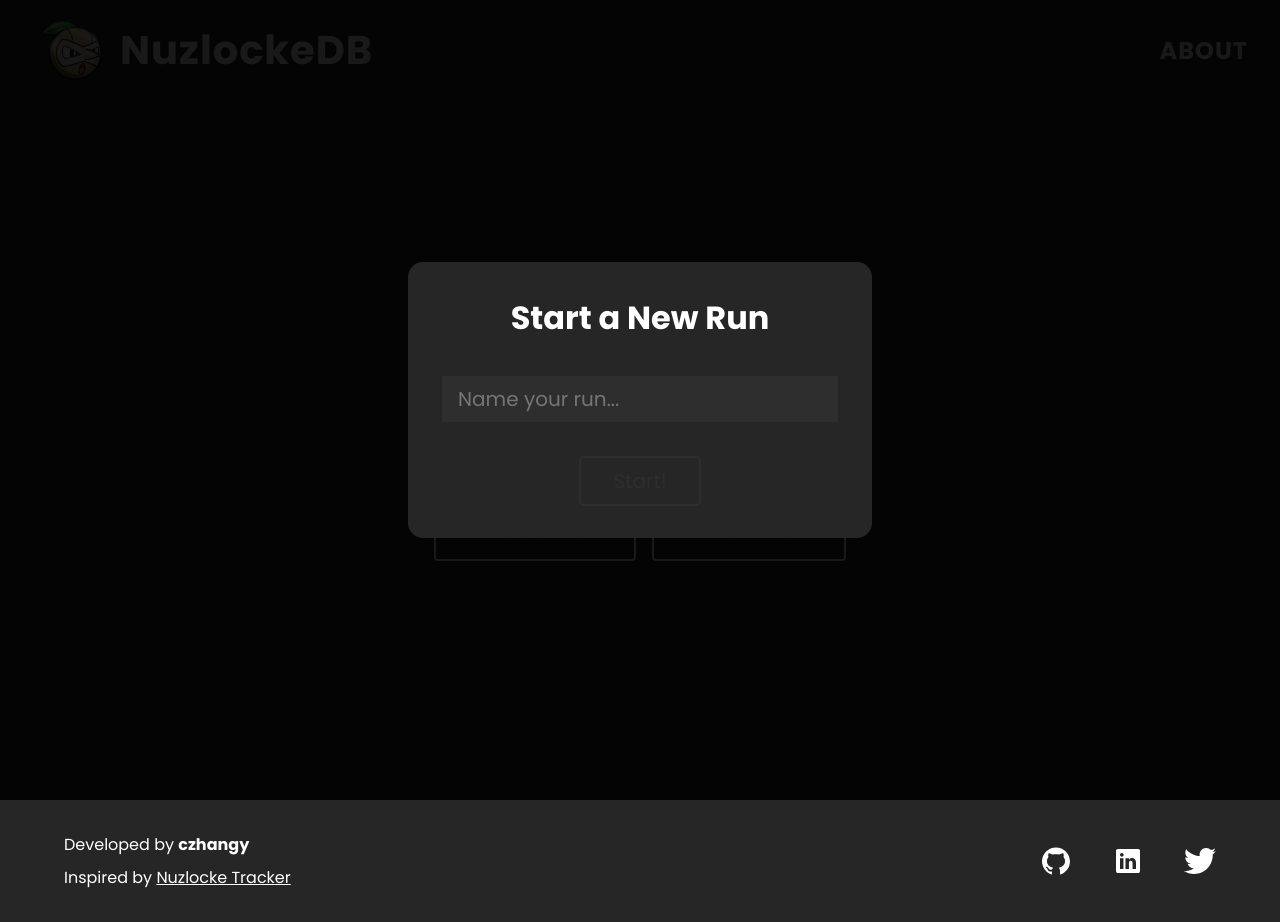
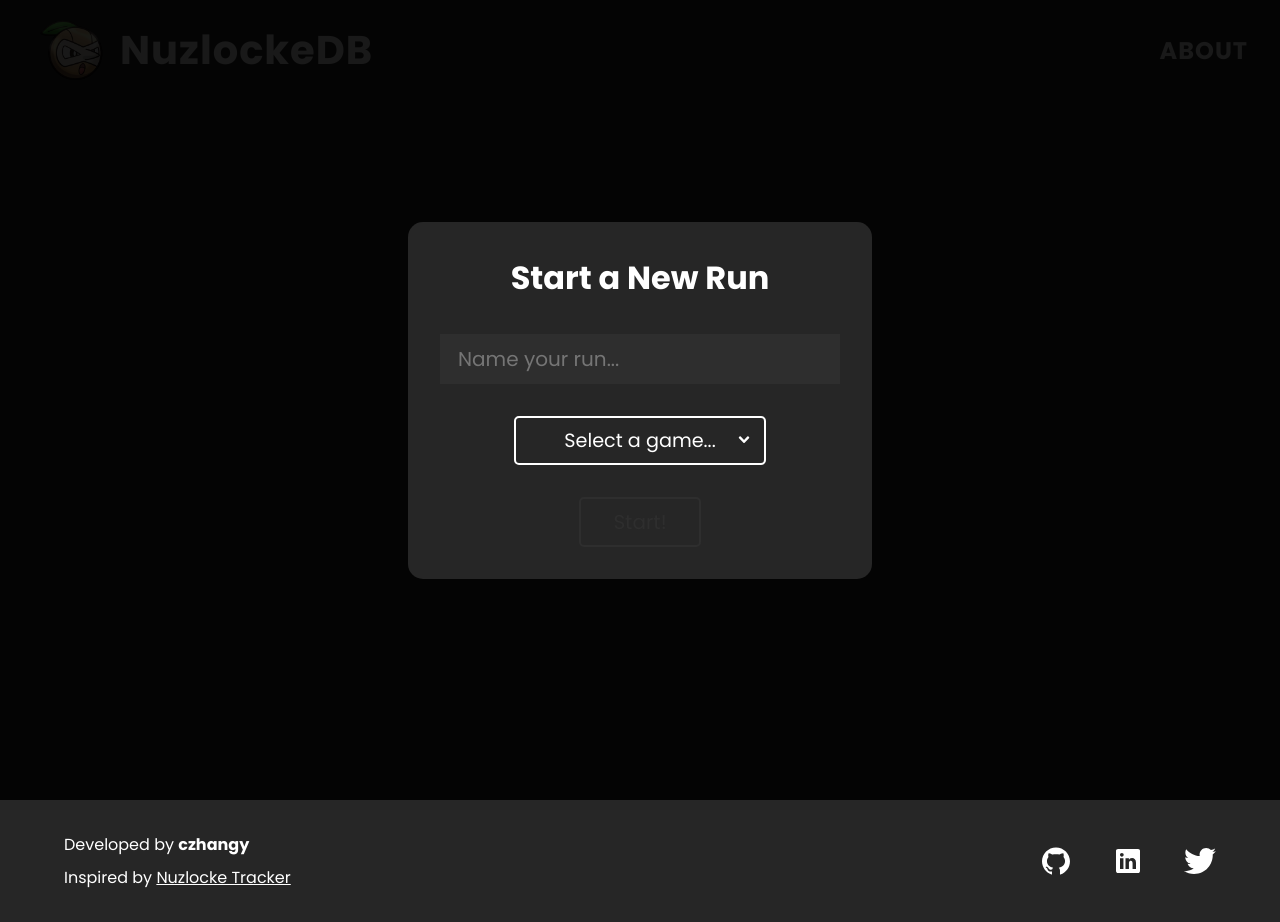
Before and after one commit to czhangy/nuzdocs, a Next.js app: page / in a window 1280 px wide. Both pictures are taken after a click on the button "+ New Run". Built offline with nearby package versions, Linux system fonts and the light colour scheme.

Commit message:
Add game selection to create run

```diff
--- a/src/components/CreateRunModal/CreateRunModal.module.scss
+++ b/src/components/CreateRunModal/CreateRunModal.module.scss
@@ -16,6 +16,7 @@
     align-items: center;
     display: flex;
     flex-direction: column;
+    gap: var(--inner-spacing);
     width: var(--content-width);
 
     .header {
@@ -27,12 +28,12 @@
         align-items: center;
         display: flex;
         flex-direction: column;
-        margin-top: var(--inner-spacing);
+        gap: var(--inner-spacing);
         width: 100%;
 
         .input {
             background: constants.$bg-color;
-            border: var(--border-size) solid constants.$accent-color;
+            border: var(--border-size) solid constants.$bg-color;
             font-size: var(--font-size);
             padding: var(--y-padding) var(--input-x-padding);
             width: 100%;
@@ -53,7 +54,6 @@
             border: var(--border-size) solid constants.$text-color;
             border-radius: var(--button-border-rad);
             font-size: var(--font-size);
-            margin-top: var(--inner-spacing);
             padding: var(--y-padding) var(--button-x-padding);
 
             &:disabled {
--- a/src/components/CreateRunModal/CreateRunModal.tsx
+++ b/src/components/CreateRunModal/CreateRunModal.tsx
@@ -3,16 +3,33 @@ import { initRun } from "@/utils/initializers";
 import Router from "next/router";
 import { useState } from "react";
 import styles from "./CreateRunModal.module.scss";
+import Dropdown from "@/components/Dropdown/Dropdown";
+import games from "@/static/games";
 
 const CreateRunModal: React.FC = () => {
+    // Form states
     const [name, setName] = useState<string>("");
+    const [gameName, setGameName] = useState<string>("");
+
+    // Error states
     const [nameError, setNameError] = useState<boolean>(false);
+    const [formError, setFormError] = useState<boolean>(false);
 
-    const newRun: Run = initRun();
+    // Static data
+    const gameNames: string[] = Object.keys(games).map((gameSlug: string) => {
+        return games[gameSlug].name;
+    });
 
-    const onCreateRun = (e: React.FormEvent<HTMLFormElement>) => {
+    // Removes all error states
+    const resetErrors = () => {
+        setNameError(false);
+        setFormError(false);
+    };
+
+    // Creates a run in local storage and adds the run to the run list, then redirects
+    const handleCreate = (e: React.FormEvent<HTMLFormElement>) => {
         e.preventDefault();
-        setNameError(false);
+        resetErrors();
 
         let storedRuns: string | null = localStorage.getItem("runs");
         if (storedRuns) {
@@ -28,14 +45,18 @@ const CreateRunModal: React.FC = () => {
             localStorage.setItem("runs", JSON.stringify([name]));
         }
 
+        const gameSlug: string = Object.keys(games).filter((gameSlug: string) => {
+            return games[gameSlug].name === gameName;
+        })[0];
+        const newRun: Run = initRun(gameSlug);
         localStorage.setItem(name, JSON.stringify(newRun));
-        Router.push(`/runs/${name}/new-bark-town`);
+        Router.push(`/runs/${name}/${games[gameSlug].startingTownSlug}`);
     };
 
     return (
         <div className={styles["create-run-modal"]}>
             <h2 className={styles.header}>Start a New Run</h2>
-            <form id="create-form" className={styles.form} onSubmit={onCreateRun}>
+            <form id="create-form" className={styles.form} onSubmit={handleCreate}>
                 <input
                     className={styles.input}
                     maxLength={30}
@@ -49,7 +70,13 @@ const CreateRunModal: React.FC = () => {
                 ) : (
                     ""
                 )}
-                <button className={styles["submit-button"]} disabled={name.length === 0}>
+                <Dropdown
+                    placeholder="Select a game..."
+                    value={gameName}
+                    options={gameNames}
+                    onSelect={(gameName: string) => setGameName(gameName)}
+                />
+                <button className={styles["submit-button"]} disabled={name.length === 0 || gameName.length === 0}>
                     Start!
                 </button>
             </form>
--- a/src/components/Dropdown/Dropdown.module.scss
+++ b/src/components/Dropdown/Dropdown.module.scss
@@ -7,7 +7,7 @@
     --chevron-size: 12px;
     --font-size: 1.2rem;
     --menu-height: 300px;
-    --menu-offset: 2px;
+    --menu-offset: -2px;
     --menu-spacing: 3.5rem;
     --overlay-z: 100;
     --scrollbar-border: 2px;
@@ -57,16 +57,6 @@
         }
     }
 
-    .disabled {
-        border-color: constants.$accent-color;
-        color: constants.$accent-color;
-        pointer-events: none;
-
-        .arrow {
-            filter: constants.$svg-accent-color;
-        }
-    }
-
     .menu {
         background-color: constants.$bg-color;
         border: var(--border-size) solid constants.$text-color;
@@ -91,7 +81,7 @@
     .hidden {
         opacity: 0;
         pointer-events: none;
-        transform: translateY(calc(var(--menu-offset) * -1));
+        transform: translateY(var(--menu-offset));
     }
 
     ::-webkit-scrollbar {
@@ -103,27 +93,6 @@
         background: constants.$text-color;
         border: var(--scrollbar-border) solid constants.$bg-color;
         border-radius: var(--scrollbar-radius);
-    }
-}
-
-.reversed {
-    .controller {
-        .arrow {
-            transform: rotate(180deg);
-        }
-
-        .flipped {
-            transform: rotate(0);
-        }
-    }
-
-    .menu {
-        bottom: var(--menu-spacing);
-        top: auto;
-    }
-
-    .hidden {
-        transform: translateY(var(--menu-offset));
     }
 }
 
--- a/src/components/Dropdown/Dropdown.tsx
+++ b/src/components/Dropdown/Dropdown.tsx
@@ -7,8 +7,6 @@ type Props = {
     value: string | null;
     options: string[];
     onSelect: (label: string) => void;
-    disabled?: boolean;
-    reversed?: boolean;
 };
 
 const Dropdown: React.FC<Props> = (props: Props) => {
@@ -26,16 +24,13 @@ const Dropdown: React.FC<Props> = (props: Props) => {
     }, []);
 
     return (
-        <div className={`${styles.dropdown} ${props.reversed ? styles.reversed : ""}`}>
+        <div className={styles.dropdown}>
             <div
                 className={`${styles.overlay} ${open ? "" : styles.hidden}`}
                 onClick={() => setOpen(false)}
                 onScroll={() => setOpen(false)}
             />
-            <div
-                className={`${styles.controller} ${props.disabled ? styles.disabled : ""}`}
-                onClick={() => setOpen(true)}
-            >
+            <div className={styles.controller} onClick={() => setOpen(true)}>
                 <p className={styles.display}>{props.value ? props.value : props.placeholder}</p>
                 <div className={`${styles.arrow} ${open ? styles.flipped : ""}`}>
                     <Image
@@ -50,7 +45,7 @@ const Dropdown: React.FC<Props> = (props: Props) => {
                 {props.options.map((option: string, key: number) => {
                     return (
                         <li key={key}>
-                            <button className={styles.option} onClick={() => handleSelect(option)}>
+                            <button className={styles.option} type="button" onClick={() => handleSelect(option)}>
                                 {option}
                             </button>
                         </li>
--- a/src/components/SegmentPage/SegmentPage.tsx
+++ b/src/components/SegmentPage/SegmentPage.tsx
@@ -60,7 +60,7 @@ const SegmentPage: React.FC<Props> = (props) => {
     // Fetch areas + encounters in location on page load
     useEffect(() => {
         if (currentLocation) {
-            fetchAreas(currentLocation.areaSlugList, getRun(props.runName).gameSlug).then((areaList) =>
+            fetchAreas(currentLocation.areaSlugList, getRun(props.runName)!.gameSlug).then((areaList) =>
                 setAreaList(areaList)
             );
         }
--- a/src/utils/initializers.ts
+++ b/src/utils/initializers.ts
@@ -5,18 +5,19 @@ import LocalPokemon from "@/models/LocalPokemon";
 import LocationData from "@/models/LocationData";
 import PokemonData from "@/models/PokemonData";
 import Run from "@/models/Run";
+import games from "@/static/games";
 import { getEnglishName } from "@/utils/utils";
 import { Name } from "pokenode-ts";
 
-export const initRun = (): Run => {
+export const initRun = (gameSlug: string): Run => {
     return {
-        gameSlug: "soulsilver",
-        prevLocationSlug: "new-bark-town",
+        gameSlug: gameSlug,
+        prevLocationSlug: games[gameSlug].startingTownSlug,
         starterSlug: "",
         encounterList: [],
         caughtPokemonSlugsList: [],
         numDead: 0,
-        numCheckpoints: 10,
+        numCheckpoints: games[gameSlug].segments.length,
         numCheckpointsCleared: 0,
     };
 };
```
